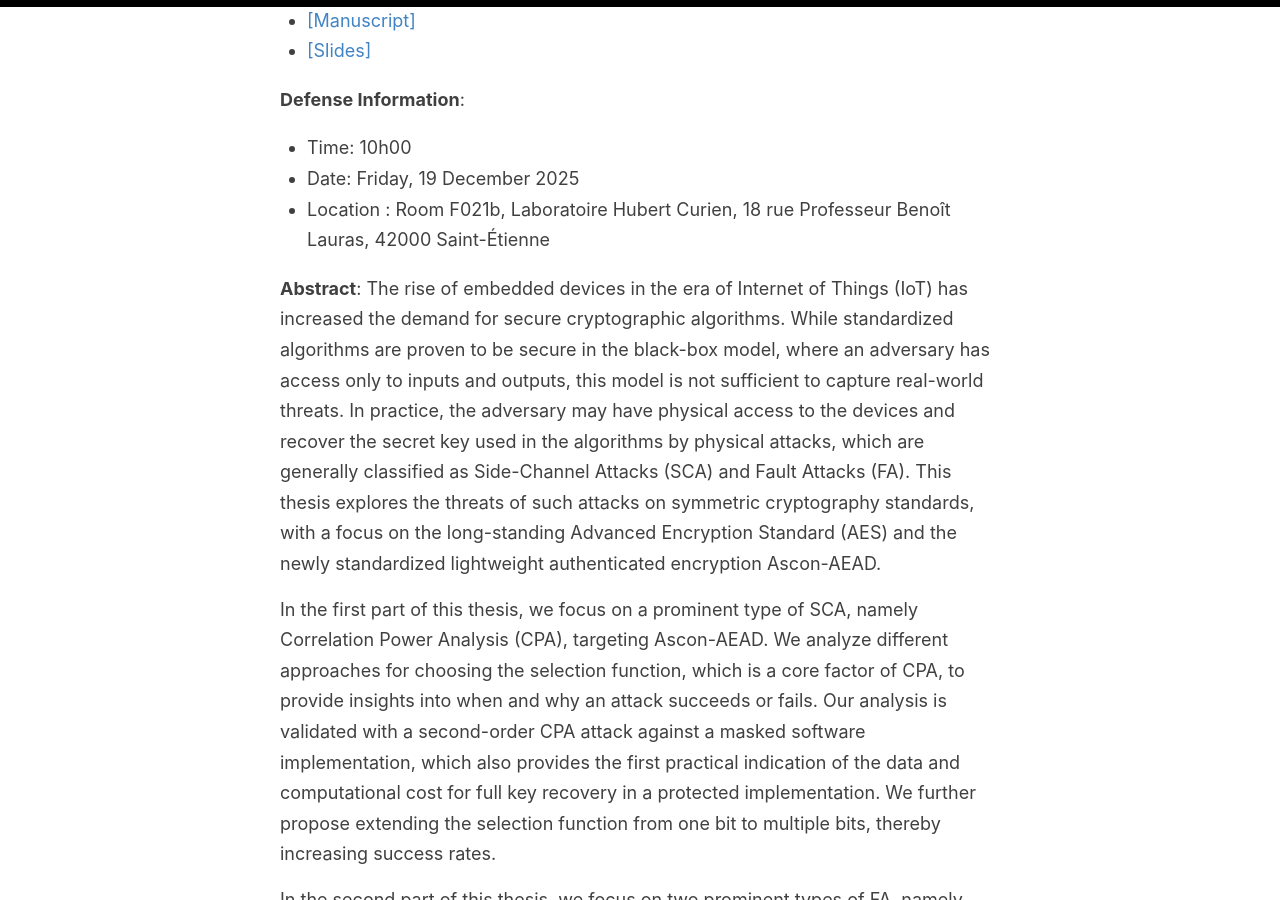
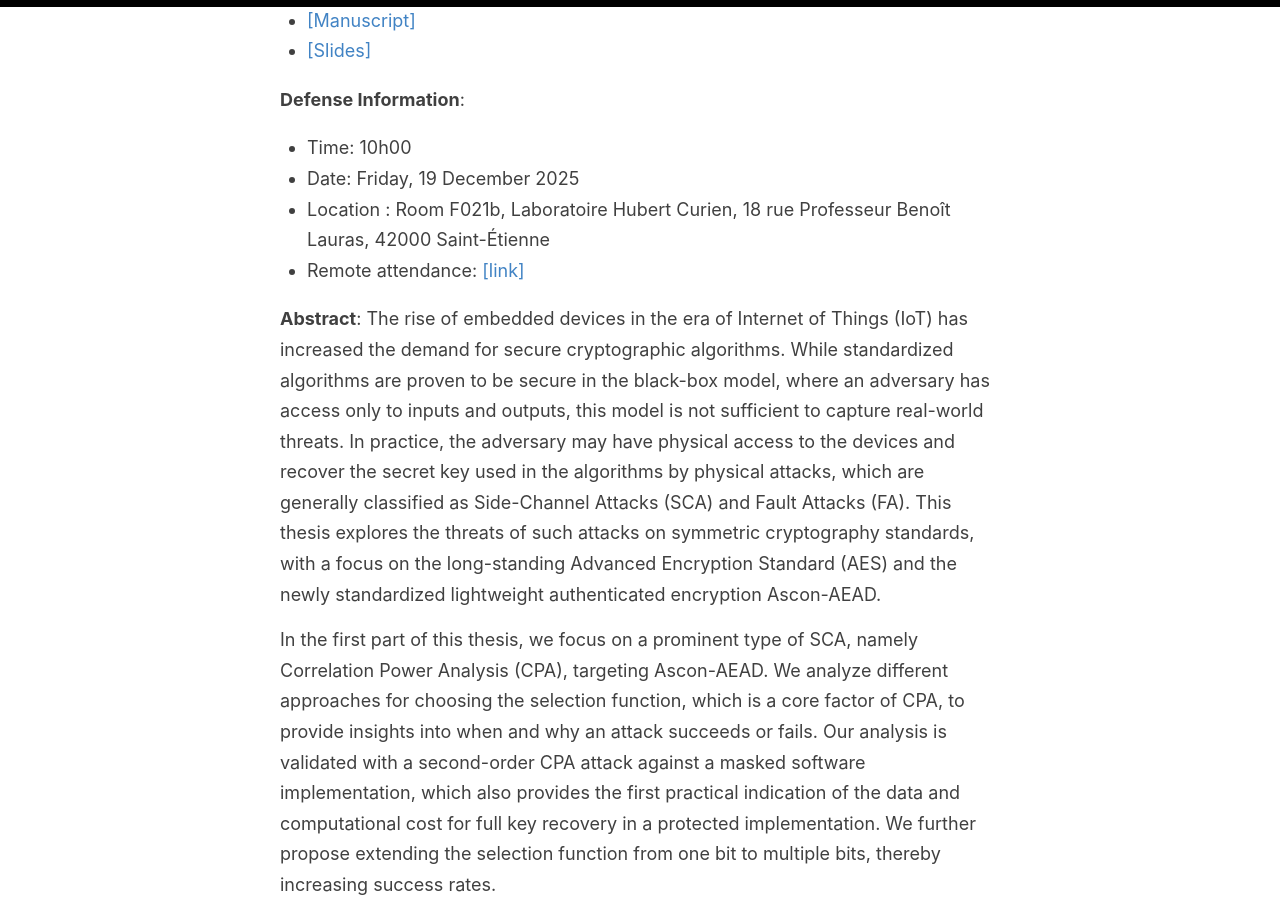
Before and after one commit to nvietsang/nvietsang.github.io, a Jekyll site: the page built from _pages/phd.md, in a window 1280 px wide and 900 px high, scrolled down 347 px. Built offline with Jekyll 4.4.1, drawn with Linux system fonts in a browser that asks for light colours.

Commit message:
add webex

```diff
--- a/_pages/phd.md
+++ b/_pages/phd.md
@@ -16,6 +16,7 @@ It is entitled **Physical Attacks against Symmetric Cryptography Standards** and
 - Time: 10h00
 - Date: Friday, 19 December 2025
 - Location : Room F021b, Laboratoire Hubert Curien, 18 rue Professeur Benoît Lauras, 42000 Saint-Étienne
+- Remote attendance: <a href="https://ujmstetienne.webex.com/ujmstetienne-en/j.php?MTID=md2fec4f6a0809ff1e504b64aa88cadd2">[link]</a>
 
 **Abstract**: The rise of embedded devices in the era of Internet of Things (IoT) has increased the demand for secure cryptographic algorithms. While standardized algorithms are proven to be secure in the black-box model, where an adversary has access only to inputs and outputs, this model is not sufficient to capture real-world threats. In practice, the adversary may have physical access to the devices and recover the secret key used in the algorithms by physical attacks, which are generally classified as Side-Channel Attacks (SCA) and Fault Attacks (FA). This thesis explores the threats of such attacks on symmetric cryptography standards, with a focus on the long-standing Advanced Encryption Standard (AES) and the newly standardized lightweight authenticated encryption Ascon-AEAD.
 
```
